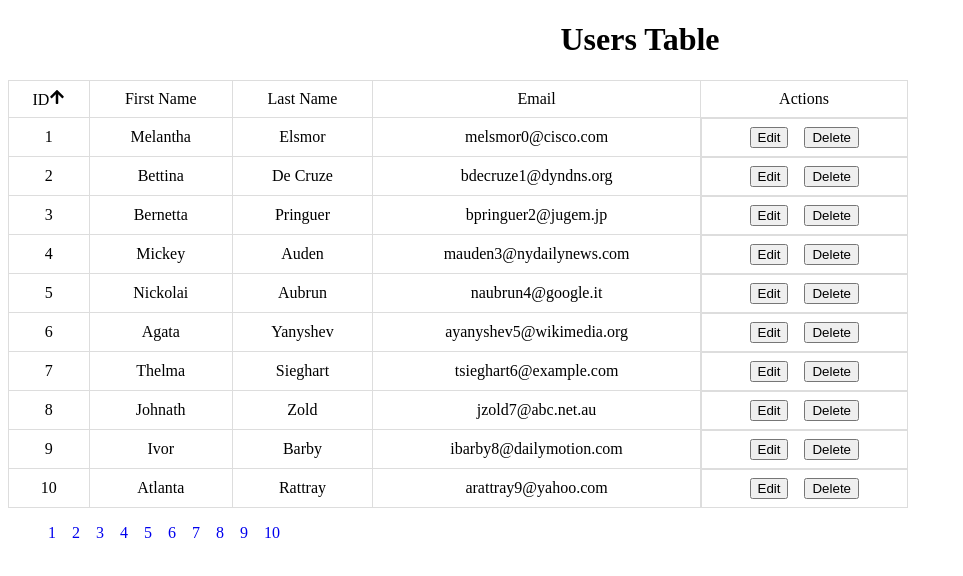
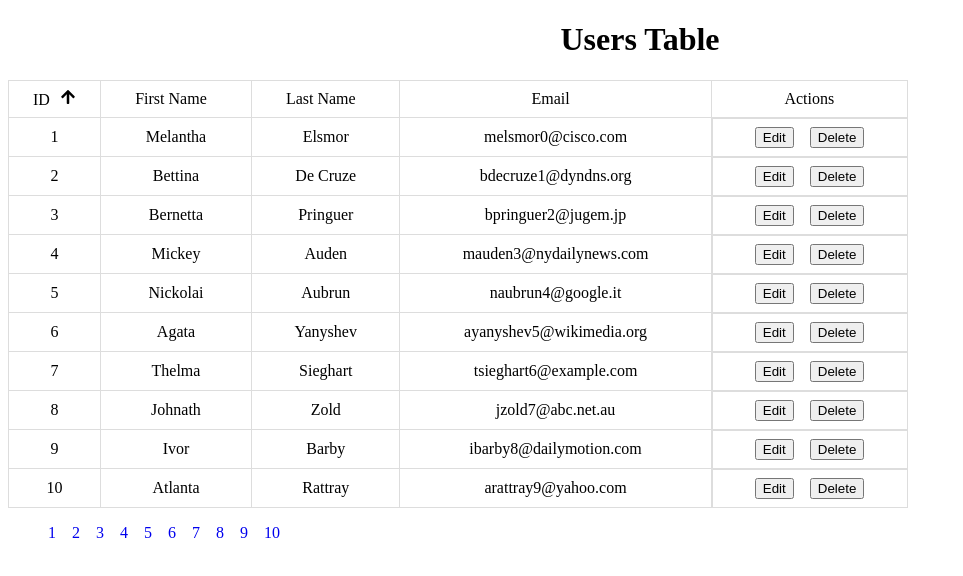
Before and after one commit to dimitarsabev00/Users-Table, a React (Create React App) app: page / in a window 1280 px wide. Shown: the top 576 px of the page, without its empty margins (0-963 px from the left). Built offline with nearby package versions, Linux system fonts and the light colour scheme; the HTML template or start-up script is replaced by a standard one.

Commit message:
Added Margin

```diff
--- a/src/components/Users.js
+++ b/src/components/Users.js
@@ -66,22 +66,22 @@ const Users = ({ users, setUsers }) => {
       <thead>
         <tr>
           <td onClick={sortedByID}>
-            <span>ID</span>
+            <span style={{ marginRight: "10px" }}>ID</span>
 
             {sorted.sorted === "id" ? renderArrow() : null}
           </td>
           <td onClick={sortByFirstName}>
-            <span>First Name</span>
+            <span style={{ marginRight: "10px" }}>First Name</span>
 
             {sorted.sorted === "first_name" ? renderArrow() : null}
           </td>
           <td onClick={sortByLastName}>
-            <span>Last Name</span>
+            <span style={{ marginRight: "10px" }}>Last Name</span>
 
             {sorted.sorted === "last_name" ? renderArrow() : null}
           </td>
           <td onClick={sortByEmail}>
-            <span>Email</span>
+            <span style={{ marginRight: "10px" }}>Email</span>
 
             {sorted.sorted === "email" ? renderArrow() : null}
           </td>
```
